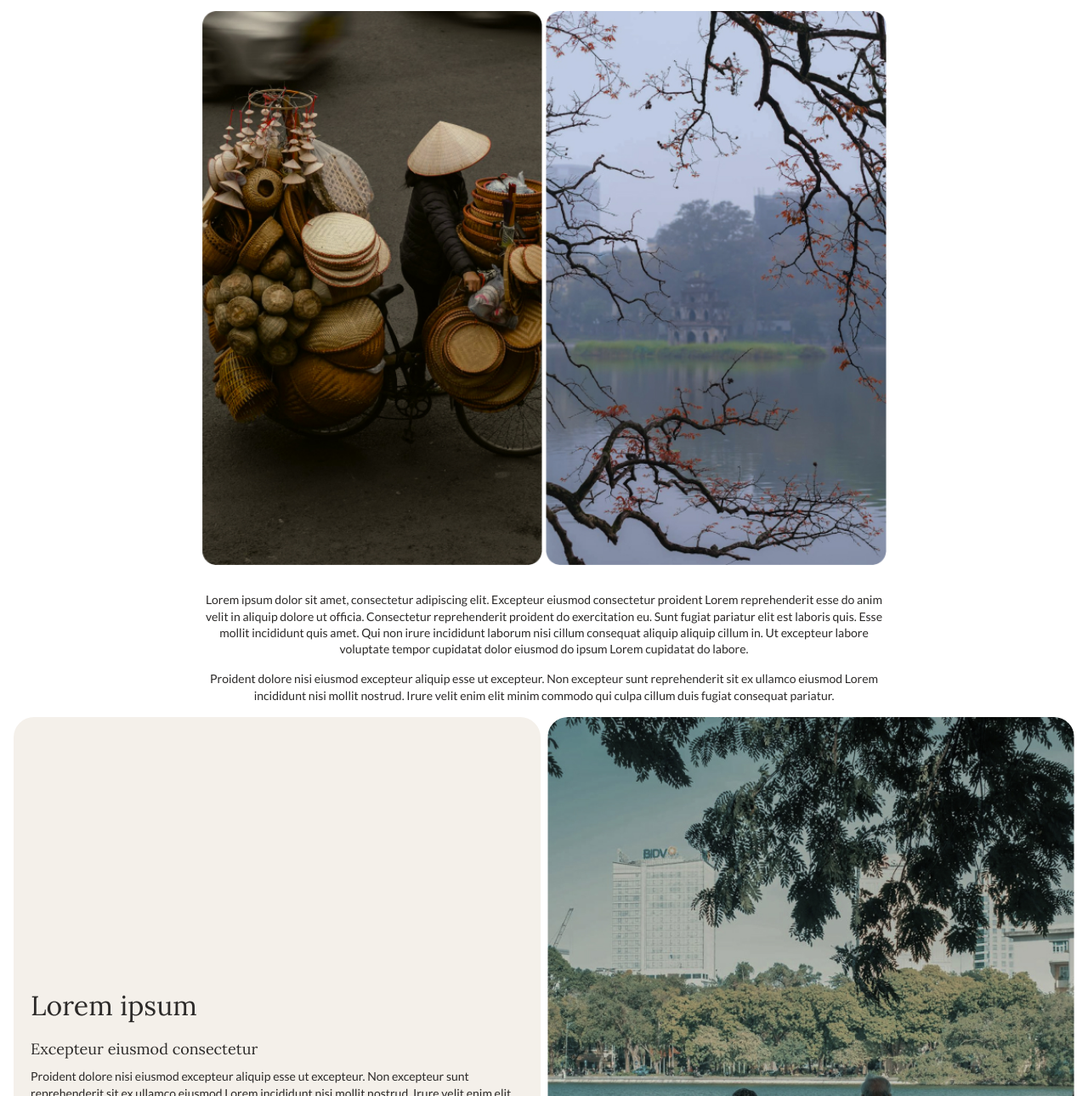
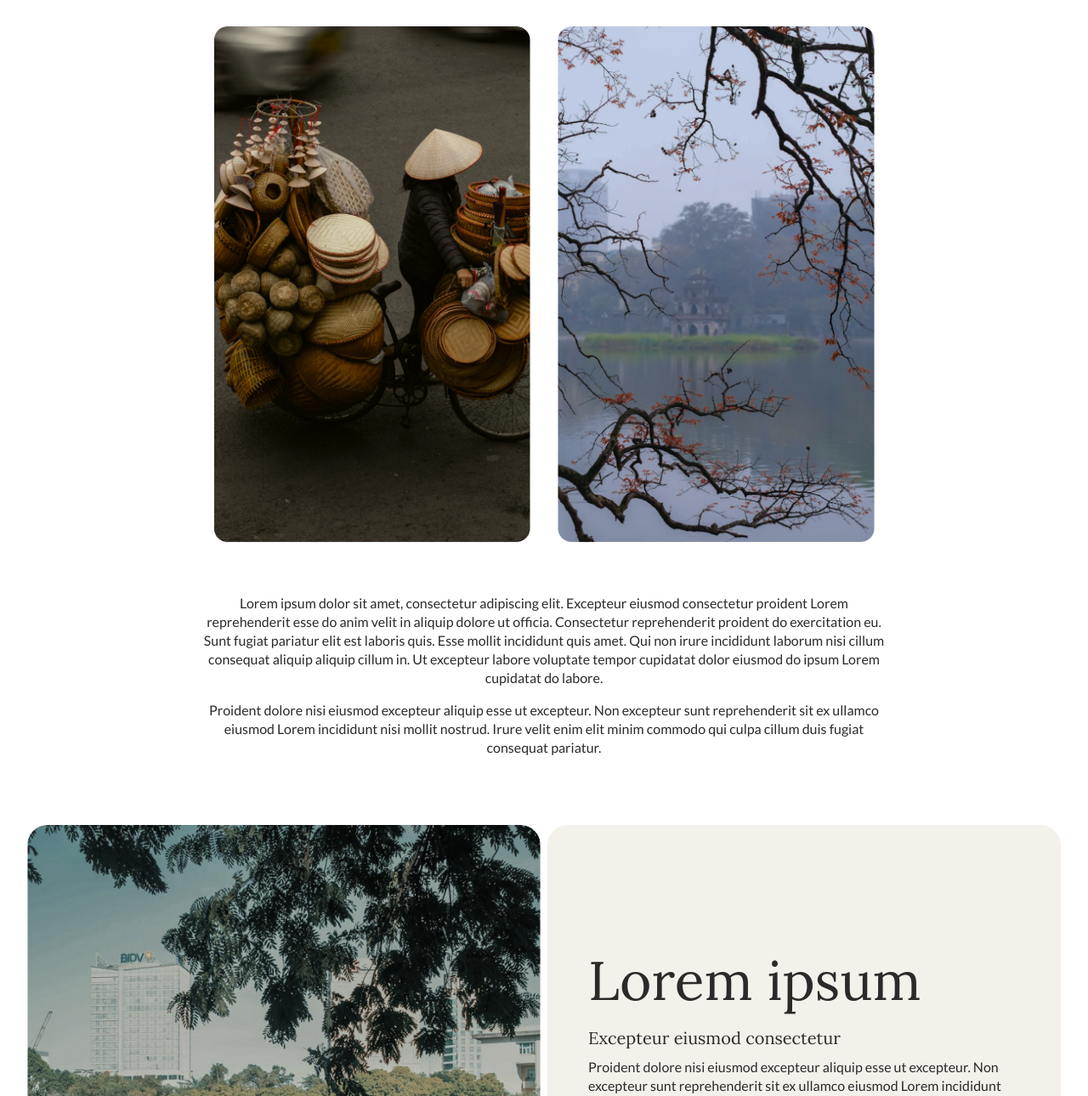
Before and after one commit to leeseoki/wgentech, a plain HTML site: page index.html in a window 1280 px wide. Shown: the part 69-1359 px from the top of the page at 85% size. Drawn offline with Linux system fonts and the light colour scheme.

Commit message:
updated responsive for sections

```diff
--- a/css/style.css
+++ b/css/style.css
@@ -8,7 +8,7 @@
 body {
     font-family: 'Lato', sans-serif;
     font-size: 0.875rem;
-    line-height: 1.375;
+    line-height: 1.57;
     color: #2C2A29;
     background: #fff;
 }
@@ -16,7 +16,7 @@ body {
 .container {
     max-width: 1440px;
     margin: 0 auto;
-    padding: 0 16px;
+    padding: 0 8px;
 }
 
 /* Typography */
@@ -36,13 +36,13 @@ p {
 
 .section__intro {
     max-width: 810px;
-    margin: 0 auto;
+    margin: 0 auto 57px;
     text-align: center;
 }
 
 .section__title {
     font-family: 'Lora', serif;
-    font-size: 2.5rem;
+    font-size: 2rem;
     font-weight: 400;
     margin: 0 0 27px;
 }
@@ -51,7 +51,7 @@ p {
     overflow: hidden;
     position: relative;
     width: 100%;
-    margin: 0 0 27px;
+    margin: 0 0 18px;
 }
 
 .slider__container {
@@ -80,7 +80,7 @@ p {
 }
 
 .grid__item--text {
-    padding: 20px;
+    padding: 20px 20px 28px 20px;
     background: #F4F0EA;
     border-radius: 16px;
 }
@@ -106,6 +106,34 @@ p {
 
 /* Style for desktop */
 @media (min-width: 1024px) {
+    body {
+        font-size: 1rem;
+        line-height: 1.375;
+    }
+
+    .container {
+        padding: 0 32px;
+    }
+
+    .section__intro {
+        margin-bottom: 80px;
+    }
+
+    .section__title {
+        font-size: 2.5rem;
+        line-height: 1.35;
+        margin-bottom: 46px;
+    }
+
+    .section__slider {
+        margin-bottom: 56px;
+    }
+
+    .slider__item {
+        padding: 0 16px;
+    }
+
+
     .order__lg-first {
         order: -1;
     }
@@ -131,6 +159,17 @@ p {
         flex-direction: column;
         justify-content: flex-end;
         border-radius: 24px;
+        padding: 48px;
+    }
+
+    .grid__title {
+        font-size: 4rem;
+        line-height: 1.15625;
+    }
+
+    .grid__subtitle {
+        font-size: 1.25rem;
+        line-height: 1.5;
     }
 
     .grid__image {
--- a/index.html
+++ b/index.html
@@ -42,10 +42,7 @@
         </div>
 
         <div class="section section__grid">
-            <div class="grid__item order__lg-last">
-                <img src="images/hero1.jpg" alt="Hero 1" class="grid__image">
-            </div>
-            <div class="grid__item grid__item--text order__lg-first">
+            <div class="grid__item grid__item--text order__lg-last">
                 <h2 class="grid__title">Lorem ipsum</h2>
                 <h3 class="grid__subtitle">Excepteur eiusmod consectetur</h3>
                 <p>Proident dolore nisi eiusmod excepteur aliquip esse ut excepteur. Non excepteur sunt reprehenderit sit ex ullamco eiusmod Lorem incididunt nisi mollit nostrud. Irure velit enim elit minim commodo qui culpa cillum duis fugiat consequat pariatur.</p>
@@ -54,16 +51,19 @@
                 <h3 class="grid__subtitle">Ad sit cillum amet duis quis commodo</h3>
                 <p>Proident dolore nisi eiusmod excepteur aliquip esse ut excepteur. Non excepteur sunt reprehenderit sit ex ullamco eiusmod Lorem incididunt nisi mollit nostrud. Irure velit enim elit minim commodo qui culpa cillum duis fugiat consequat pariatur.</p>
             </div>
+            <div class="grid__item order__lg-first">
+                <img src="images/hero1.jpg" alt="Hero 1" class="grid__image">
+            </div>
         </div>
 
         <div class="section section__grid">
-            <div class="grid__item">
-                <img src="images/hero2.jpg" alt="Hero 2" class="grid__image">
-            </div>
             <div class="grid__item grid__item--text">
                 <h2 class="grid__title">Mollit aliquip do ipsum consectetur</h2>
                 <p>Ex laborum ea qui consectetur mollit commodo eiusmod culpa dolor cupidatat. Ullamco dolore irure ea sit elit velit non officia. Ad eu reprehenderit in et voluptate mollit. Reprehenderit incididunt magna consequat enim sit eiusmod est dolor laborum cupidatat.</p>
                 <p>Ipsum minim mollit irure dolore. Sint fugiat deserunt dolor aute enim et cillum adipisicing cillum nostrud anim. Sit dolore incididunt dolore do sunt pariatur consectetur id qui pariatur eu incididunt adipisicing. Irure sint fugiat officia veniam consectetur. Esse laborum amet aliqua ad in sunt labore duis.</p>
+            </div>
+            <div class="grid__item">
+                <img src="images/hero2.jpg" alt="Hero 2" class="grid__image">
             </div>
         </div>
     </div>
```
